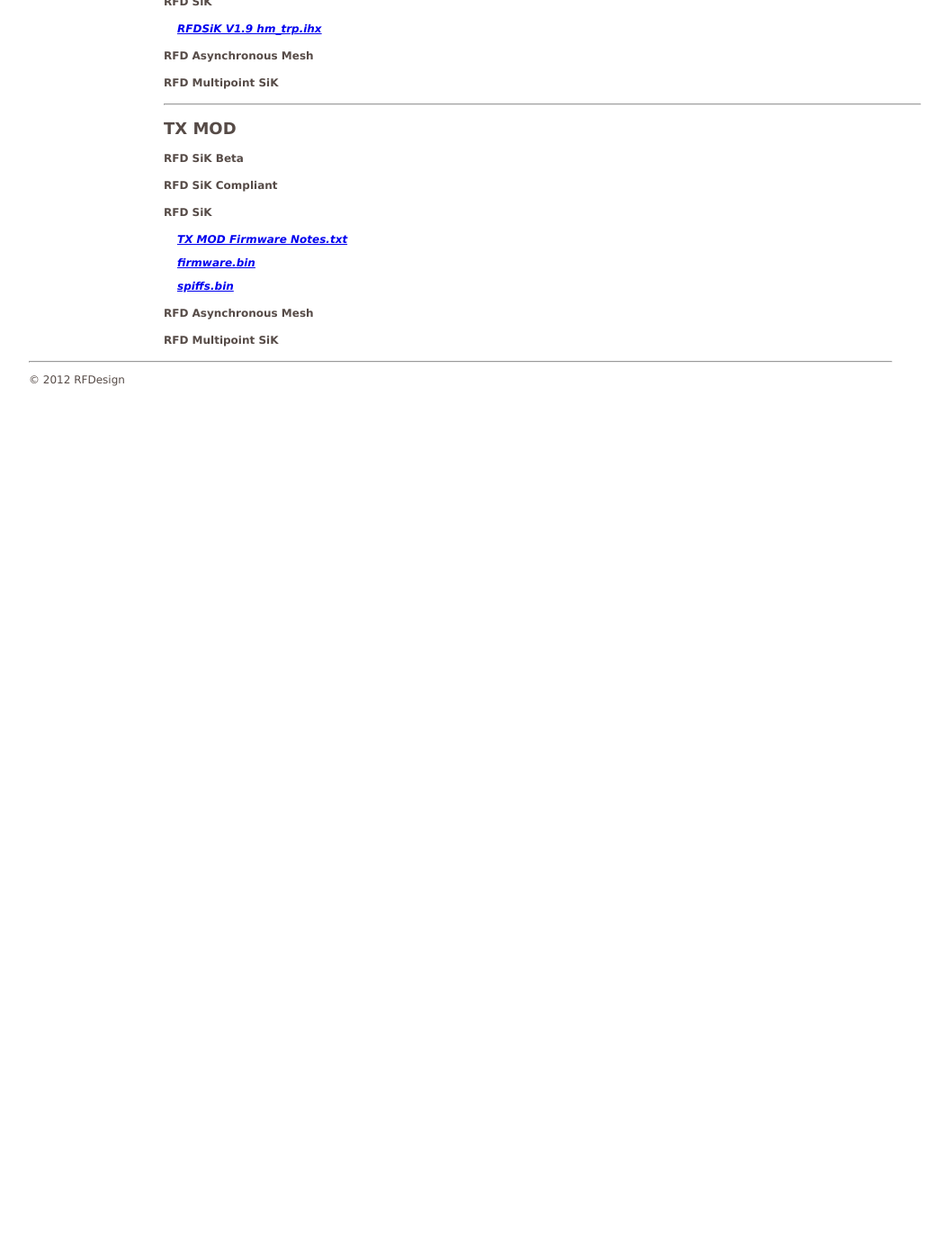
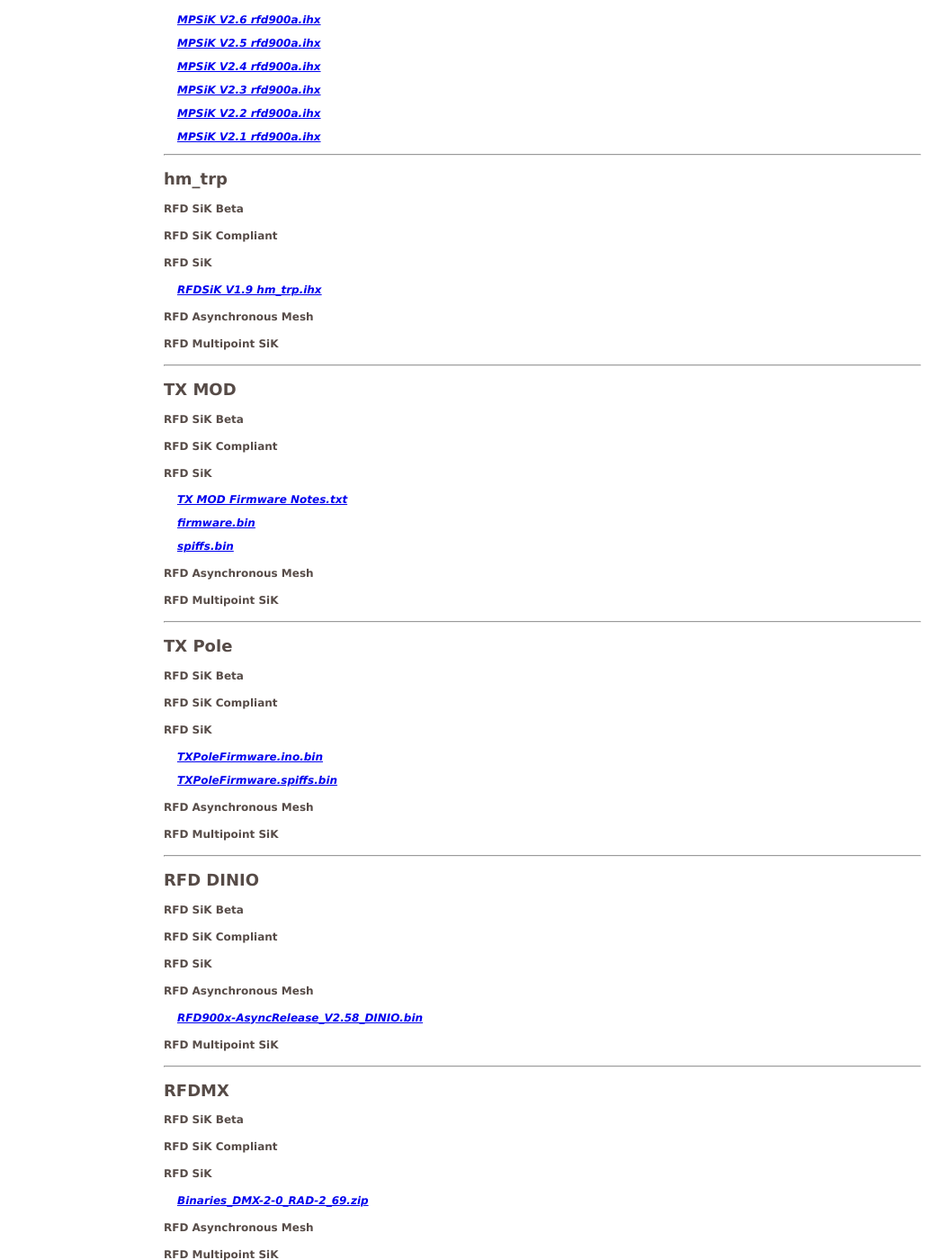
Before and after one commit to RFDesign/rfdesign.github.io, a Jekyll site: the page built from firmware.html, in a window 1280 px wide and 1400 px high, scrolled down 2169 px. Shown: the whole window at 90% size, without its empty margins (26-1081 px from the left). Built offline with Jekyll 4.4.1, drawn with Linux system fonts in a browser that asks for light colours; before the commit the page ends 2610 px from its top, so only the background shows below that; some of the changed text lies outside the part shown.

Commit message:
Update firmware.yml

```diff
--- a/_data/firmware.yml
+++ b/_data/firmware.yml
@@ -21,6 +21,14 @@
     MPSIK:
         - file: RFD X modems Multipoint release notes.txt
         - file: RFD900x-MultipointRelease_V2.75MP.bin
+
+- modems:
+    heading: RFD900ux
+    SIKB:
+        - file: RFDSiK V3.09 rfd900ux.bin
+    SIKC:
+        - file: RFD X modems SiK V3.X release notes.txt
+        - file: RFDSiK V3.07 rfd900ux.bin
 
 - modems:
     heading: RFD900+
@@ -75,3 +83,19 @@
         - file: TX MOD Firmware Notes.txt
         - file: firmware.bin
         - file: spiffs.bin
+
+- modems:
+    heading: TX Pole
+    SIK:
+        - file: TXPoleFirmware.ino.bin
+        - file: TXPoleFirmware.spiffs.bin
+
+- modems:
+    heading: RFD DINIO
+    Async:
+        - file: RFD900x-AsyncRelease_V2.58_DINIO.bin
+
+- modems:
+    heading: RFDMX
+    SIK:
+        - file: Binaries_DMX-2-0_RAD-2_69.zip
```
